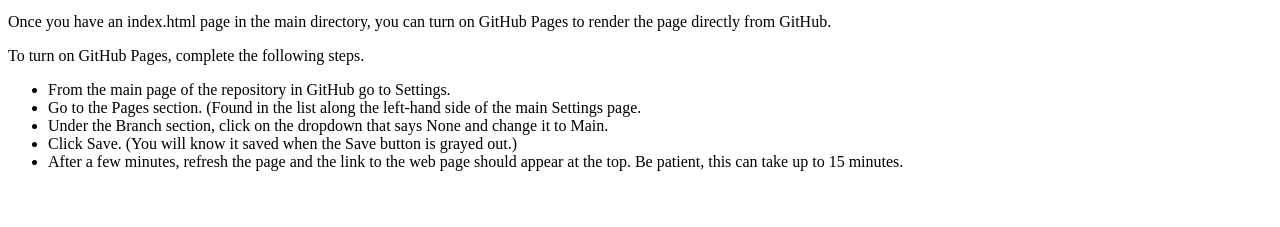
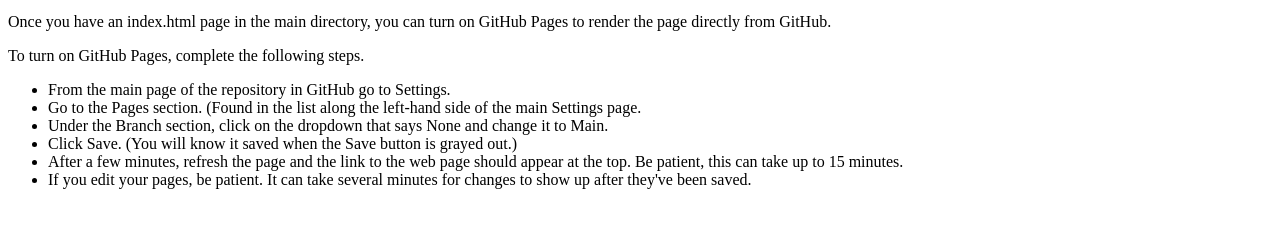
Before and after one commit to cmcntsh/TestMarkdownHtml, a plain HTML site: page index.html in a window 1280 px wide. Shown: the part 101-328 px from the top of the page. Drawn offline with Linux system fonts and the light colour scheme.

Commit message:
added more

```diff
--- a/index.html
+++ b/index.html
@@ -17,6 +17,7 @@
             <li>Under the Branch section, click on the dropdown that says None and change it to Main.</li>
             <li>Click Save. (You will know it saved when the Save button is grayed out.)</li>
             <li>After a few minutes, refresh the page and the link to the web page should appear at the top. Be patient, this can take up to 15 minutes.</li>
+            <li>If you edit your pages, be patient. It can take several minutes for changes to show up after they've been saved.</li>
         </ul>
     </p>
 </body>
```
